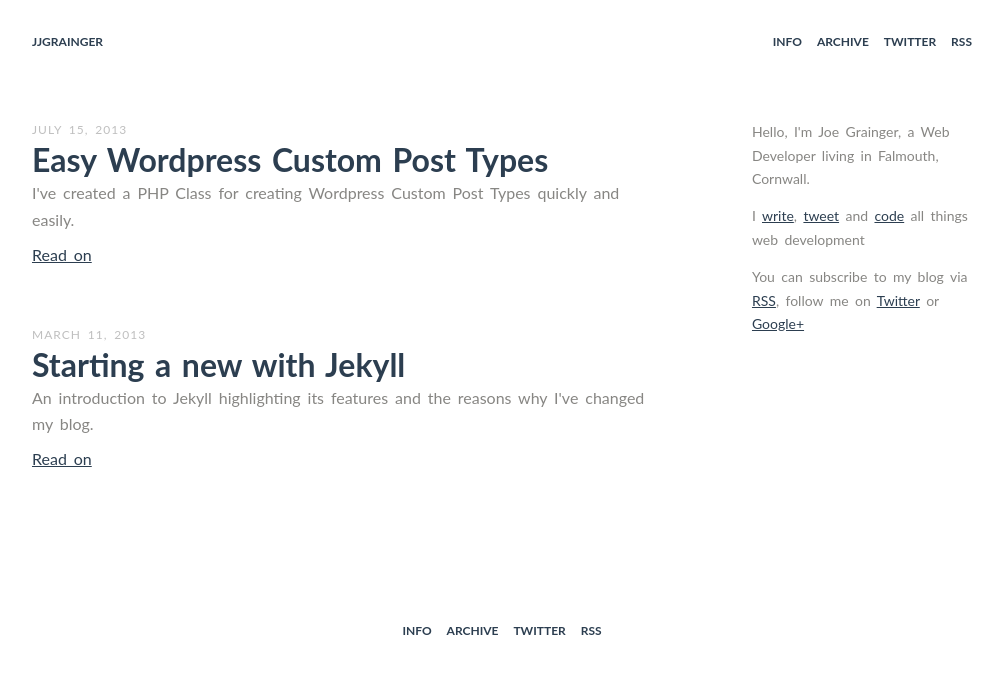
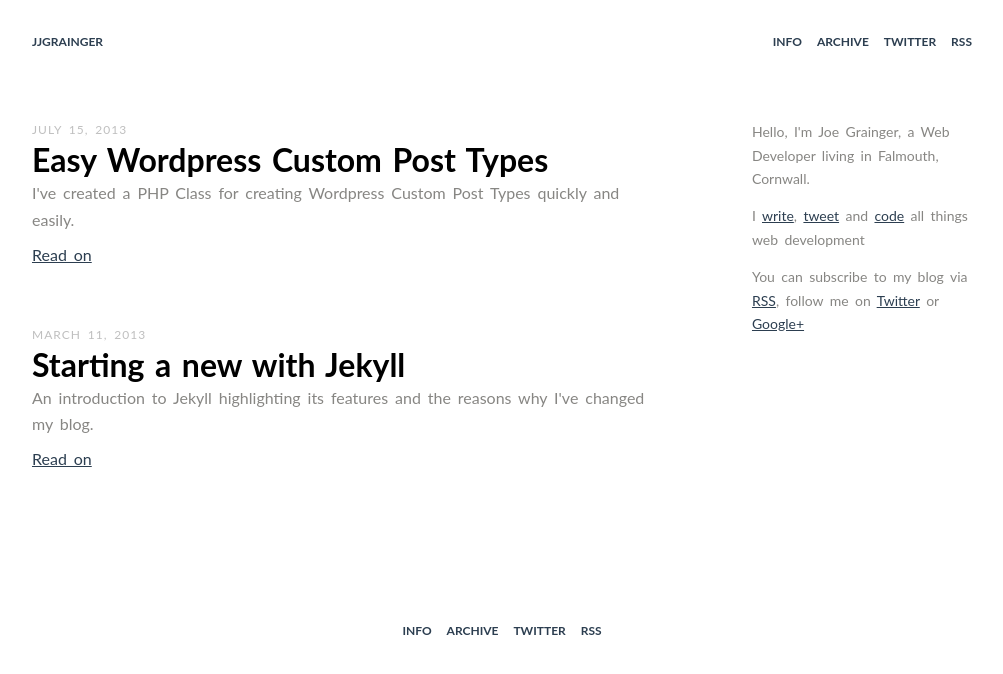
Before and after one commit to jjgrainger/jjgrainger, a Jekyll site: the page built from index.html, in a window 1280 px wide. Shown: the top 674 px of the page, without its empty margins (138-1141 px from the left). Built offline with Jekyll 4.4.1, drawn with Linux system fonts in a browser that asks for light colours.

Commit message:
change colour of headings

```diff
--- a/_less/style.less
+++ b/_less/style.less
@@ -109,7 +109,7 @@ h5, h6 {text-transform: uppercase;}
 h1, h2, h3, h4, h5, h6 {
 	font-family: @sans;
 	font-weight: bold;
-	color: @grey-dark;
+	color: @black;
 	line-height: 1.25em;
 	//text-align: center;
 	margin-bottom: 1em;
@@ -237,6 +237,10 @@ footer .nav li {
 	line-height: 1.25em;
 }
 
+.post-title a {
+	color: @black;
+}
+
 .post-date {
 	// font-style: italic;
 	font-size: 0.75em;
--- a/css/style.css
+++ b/css/style.css
@@ -360,7 +360,7 @@ h5,
 h6 {
   font-family: "Lato", Helvetica, Arial, sans-serif;
   font-weight: bold;
-  color: #454545;
+  color: #000000;
   line-height: 1.25em;
   margin-bottom: 1em;
 }
@@ -465,6 +465,9 @@ footer .nav li {
   font-size: 2em;
   line-height: 1.25em;
 }
+.post-title a {
+  color: #000000;
+}
 .post-date {
   font-size: 0.75em;
   color: #bfbfbf;
```
